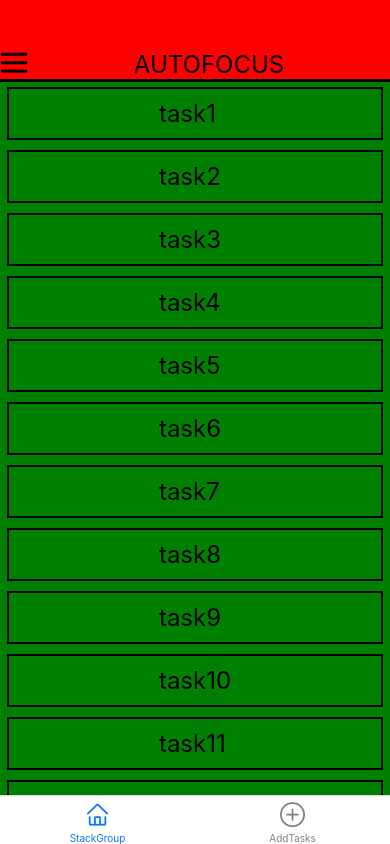
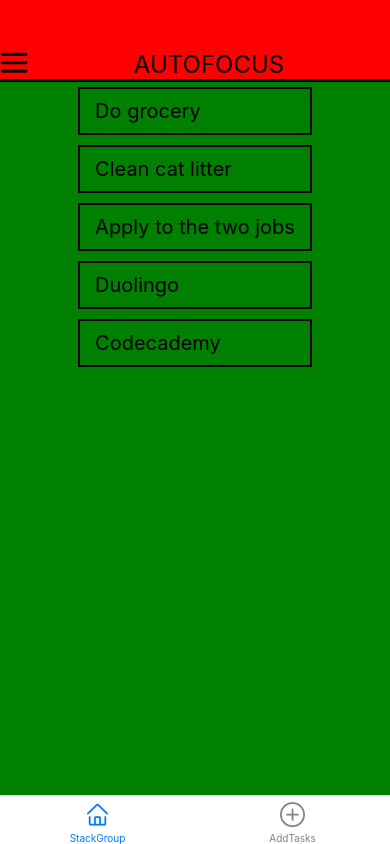
Before and after one commit to jingyanvanamsterdam/autofocus-app, a React Native app: screen / in a window 390 px wide. Built offline with nearby package versions, Linux system fonts and the light colour scheme.

Commit message:
add demo data, add navigation between AddTasks and Home, handle submit.

```diff
--- a/Navigation.js
+++ b/Navigation.js
@@ -5,13 +5,19 @@ import {createBottomTabNavigator} from '@react-navigation/bottom-tabs';
 import { AntDesign } from '@expo/vector-icons';
 import {createNativeStackNavigator} from '@react-navigation/native-stack'
 import TaskDetails from './Screens/TaskDetails';
+import {tasks} from './data/tasks'
+import { useState } from 'react';
+
+
 
 //Stack of home-taskdetails
 const Stack = createNativeStackNavigator();
-function StackGroup(){
+function StackGroup({tasks}){
     return(
         <Stack.Navigator>
-            <Stack.Screen name='Home' component={Home} options={{headerShown: false}}/>
+            <Stack.Screen name='Home' options={{headerShown: false}}>
+                {(props)=><Home {...props} tasks={tasks}/>}
+            </Stack.Screen>
             <Stack.Screen name='TaskDetails' component={TaskDetails} options={{presentation: 'modal'}}/>
         </Stack.Navigator>
     )
@@ -19,7 +25,13 @@ function StackGroup(){
 
 //Tab bottom
 const Tab = createBottomTabNavigator();
+
 function TabGroup(){
+    const [currentTasks, setCurrentTasks] = useState(tasks);
+    function addTask(task){
+        setCurrentTasks((prev)=>{return [task, ...prev]})
+      };
+
     return(
         <Tab.Navigator
         screenOptions={({route}) => ({
@@ -34,8 +46,12 @@ function TabGroup(){
             },
             tabBarInactiveTintColor: 'gray',
             })}>
-            <Tab.Screen name='StackGroup' component={StackGroup} options={{headerShown: false}}/>
-            <Tab.Screen name='AddTasks' component={AddTask} options={{headerShown: false}}/>
+            <Tab.Screen name='StackGroup' options={{headerShown: false}}>
+                {(props) => <StackGroup {...props} tasks={currentTasks} />}
+                </Tab.Screen>
+            <Tab.Screen name='AddTasks' options={{headerShown: false}}>
+                {(props) => <AddTask {...props} addTask={addTask} />}
+                </Tab.Screen>
         </Tab.Navigator>
     )
 }
--- a/Screens/AddTask.js
+++ b/Screens/AddTask.js
@@ -2,47 +2,28 @@ import { StyleSheet, Text, View, TextInput, Switch, Button, Keyboard, TouchableW
 import DateTimePicker from '@react-native-community/datetimepicker';
 import React, {useState} from 'react';
 
+export default function AddTask (props){
+  const [title, setTitle] = useState('');
+  const [deadline, setDeadline] = useState(new Date());
+  const [description, setDescription] = useState('');
+  const [importance, setImportance] = useState(false);
+  const toggleSwitch = () => setImportance(previousSate => !previousSate);
 
-const TaskTitle = () => {
-    const [text, onChangeText] = useState('');
-    return (
-        <TextInput
-          placeholder = 'Type your task title'
-          onChangeText = {newText => onChangeText(newText)}
-          value = {text}
-          style={styles.taskTitle}
-          />
-    )
-  }
-
-  const DeadLine = () => {
-    const [chosenDate, setChosenDate] = useState(new Date());
-    const setActualDate = (event, theDate)=>{
-      setChosenDate(theDate)
+  function handleSubmit(event){
+    const task = {
+      title: title,
+      deadline_date: deadline,
+      details: description,
+      isImportant: importance
     }
-    return (
-      <View style={styles.deadLine}>
-        <Text style={styles.deadLineText}>Due by:</Text>
-        <DateTimePicker value = {chosenDate} onChange = {setActualDate} />
-      </View>
-    )
-  }
-
-  const Importance = () => {
-    const [isEnabled, setIsEnabled] = useState (false);
-    const toggleSwitch = () => setIsEnabled(previousSate => !previousSate);
-    return (
-      <View style={styles.importance}>
-        <Text style={styles.importanceText}>Importance</Text>
-        <Switch
-          trackColor={{false: 'red', true: 'green'}}
-          thumbColor={isEnabled ? 'yellow':'orange'}
-          ios_backgroundColor='#3e3e3e'
-          onValueChange={toggleSwitch}
-          value={isEnabled}
-        />
-      </View>
-    )
+    if(task.title.length > 0){
+      props.addTask(task)
+    }
+    setTitle('')
+    setDeadline(new Date())
+    setDescription('')
+    setImportance(false)
+    props.navigation.navigate('Home')
   }
 
   const DismissKeyboard = ({ children }) => (
@@ -50,29 +31,58 @@ const TaskTitle = () => {
       {children}
     </TouchableWithoutFeedback>
   );
+  const setActualDate = (event, theDate) => {
+    setDeadline(theDate)
+  }
 
-  const Description =()=>{
-    const [text, setChangeText] = useState('');
-    return (
-        <View>
-          <Text style={styles.description}>Description: </Text>
-          <TextInput style={styles.descriptionInput}
-          multiline = {true}
-          onChangeText= {setChangeText}
-          value={text}
-          placeholder={'description text'}
+  return (
+    //<DismissKeyboard>
+      <View style= {styles.bodyContainer}>
+        <TextInput
+          placeholder = 'Type your task title'
+          onChangeText = {newText => setTitle(newText)}
+          value = {title}
+          style={styles.taskTitle}
+          />
+
+        <View style={styles.deadLine}>
+          <Text style={styles.deadLineText}>Due by:</Text>
+          <DateTimePicker
+            value = {deadline}
+            onChange = {setActualDate}
           />
         </View>
+
+        <View style={styles.importance}>
+          <Text style={styles.importanceText}>Importance</Text>
+          <Switch
+            trackColor={{false: 'red', true: 'green'}}
+            thumbColor={importance ? 'yellow':'orange'}
+            ios_backgroundColor='#3e3e3e'
+            onValueChange={toggleSwitch}
+            value={importance}
+          />
+        </View>
+
+        <View>
+          <Text style={styles.description}> Description: </Text>
+          <TextInput
+            style={styles.descriptionInput}
+            multiline = {true}
+            onChangeText= {setDescription}
+            value={description}
+            placeholder={'Write details about the task'}
+          />
+        </View>
+        <Button
+          style={styles.submit}
+          title={"Submit"}
+          onPress={handleSubmit}/>
+     </View>
+    //</DismissKeyboard>
     )
-  }
+}
 
-  const Submit =()=>{
-    return(
-      <Button
-      style={styles.submit}
-      title={"Submit"} />
-    )
-  }
 
   const styles = StyleSheet.create({
     container: {
@@ -142,17 +152,3 @@ const TaskTitle = () => {
       fontSize: 100,
     },
   });
-
-  export default function AddTask (){
-    return (
-      <DismissKeyboard>
-        <View style= {styles.bodyContainer}>
-          <TaskTitle/>
-          <DeadLine />
-          <Importance />
-          <Description />
-          <Submit />
-       </View>
-      </DismissKeyboard>
-      )
-  }
--- a/Screens/Home.js
+++ b/Screens/Home.js
@@ -1,17 +1,20 @@
 import { StyleSheet, Text, View, FlatList, Pressable } from 'react-native';
-import {tasks} from '../data/tasks'
 
-function TaskList ({ navigation }){
+import { useState } from 'react';
+
+function TaskList ({tasks, navigation }){
+
   return (
     <View style= {styles.TaskListContainer}>
       <FlatList
         data={tasks}
         renderItem={({item}) =>
           <Pressable
-          onPress={ () => navigation.navigate('TaskDetails')}>
-            <Text style={styles.TaskListText}>{item.key}</Text>
+          onPress={ () => navigation.navigate('TaskDetails',
+          {task: item}
+          )}>
+            <Text style={styles.TaskListText}>{item.title}</Text>
           </Pressable>
-
         }
       />
     </View>
@@ -33,19 +36,19 @@ const styles = StyleSheet.create({
     backgroundColor: 'green'
   },
   TaskListText:{
-    fontSize: 24,
+    fontSize: 20,
     padding: 10,
-    paddingLeft: 150,
-    paddingRight: 150,
+    paddingLeft: 15,
+    paddingRight: 15,
     borderWidth: 2,
     margin: 5,
   },
 });
 
-export default function Home({navigation}) {
+export default function Home({tasks, navigation}) {
   return (
     <View style={styles.container}>
-      <TaskList navigation={navigation}/>
+      <TaskList tasks={tasks} navigation={navigation}/>
     </View>
   );
 }
--- a/Screens/TaskDetails.js
+++ b/Screens/TaskDetails.js
@@ -13,15 +13,20 @@ function Description (props){
   )
 }
 
-export default function TaskDetails() {
+/*
+txt are going to be replaced by the {tasks} contents by id
+*/
+
+export default function TaskDetails({route, navigation}) {
+  const { task }  = route.params
   return (
       <View style={styles.bodyText}>
-        <Text style={styles.heading}>Task Title</Text>
+        <Text style={styles.heading}>{task.title}</Text>
         <View>
-          <Feature txt={"Due by " + Date()} />
-          <Feature txt={"Important: Y/N"} />
+          <Feature txt={"Due by " + task.deadline_date} />
+          <Feature txt={"Important: " + (task.isImportant ?  "👍":"👎")} />
         </View>
-        <Description txt={'description text'} />
+        <Description txt={task.details} />
       </View>
   );
 }
--- a/data/tasks.js
+++ b/data/tasks.js
@@ -1,14 +1,57 @@
 export const tasks = [
-    {"key": "task1"},
-    {"key": "task2"},
-    {"key": "task3"},
-    {"key": "task4"},
-    {"key": "task5"},
-    {"key": "task6"},
-    {"key": "task7"},
-    {"key": "task8"},
-    {"key": "task9"},
-    {"key": "task10"},
-    {"key": "task11"},
-    {"key": "task12"}
+    {
+        "id": 0, //change to function later
+        "title": "Do grocery",
+        "deadline_date": new Date(1699830000000),
+        "creation_time": new Date(2023, 9, 11, 14, 30, 56),
+        "details": "buy carrots, mushrooms, eggplants",
+        "isImportant": false,
+        "isArchived": false,
+        "isBinned": false,
+    },
+
+    {
+        "id": 1, //change to function later
+        "title": "Clean cat litter",
+        "deadline_date": new Date(2023, 10, 11),
+        "creation_time": new Date(2023, 10, 10, 14, 30, 56),
+        "details": "Includes the floor and toilet",
+        "isImportant": true,
+        "isArchived": false,
+        "isBinned": true,
+    },
+
+    {
+        "id": 2, //change to function later
+        "title": "Apply to the two jobs",
+        "deadline_date": new Date(2023, 10, 20),
+        "creation_time": new Date(2023, 10, 10, 17, 30, 19),
+        "details": "rewrite cv and cover letter",
+        "isImportant": true,
+        "isArchived": false,
+        "isBinned": false,
+    },
+
+    {
+        "id": 3, //change to function later
+        "title": "Duolingo",
+        "deadline_date": new Date(2023, 11, 20),
+        "creation_time": new Date(2023, 10, 10, 17, 30, 19),
+        "details": "rewrite cv and cover letter",
+        "isImportant": false,
+        "isArchived": false,
+        "isBinned": false,
+    },
+
+    {
+        "id": 4, //change to function later
+        "title": "Codecademy",
+        "deadline_date": new Date(2023, 11, 21),
+        "creation_time": new Date(2023, 8, 10, 17, 30, 45),
+        "details": "finish testing course",
+        "isImportant": false,
+        "isArchived": false,
+        "isBinned": false,
+    },
+
 ]
```
